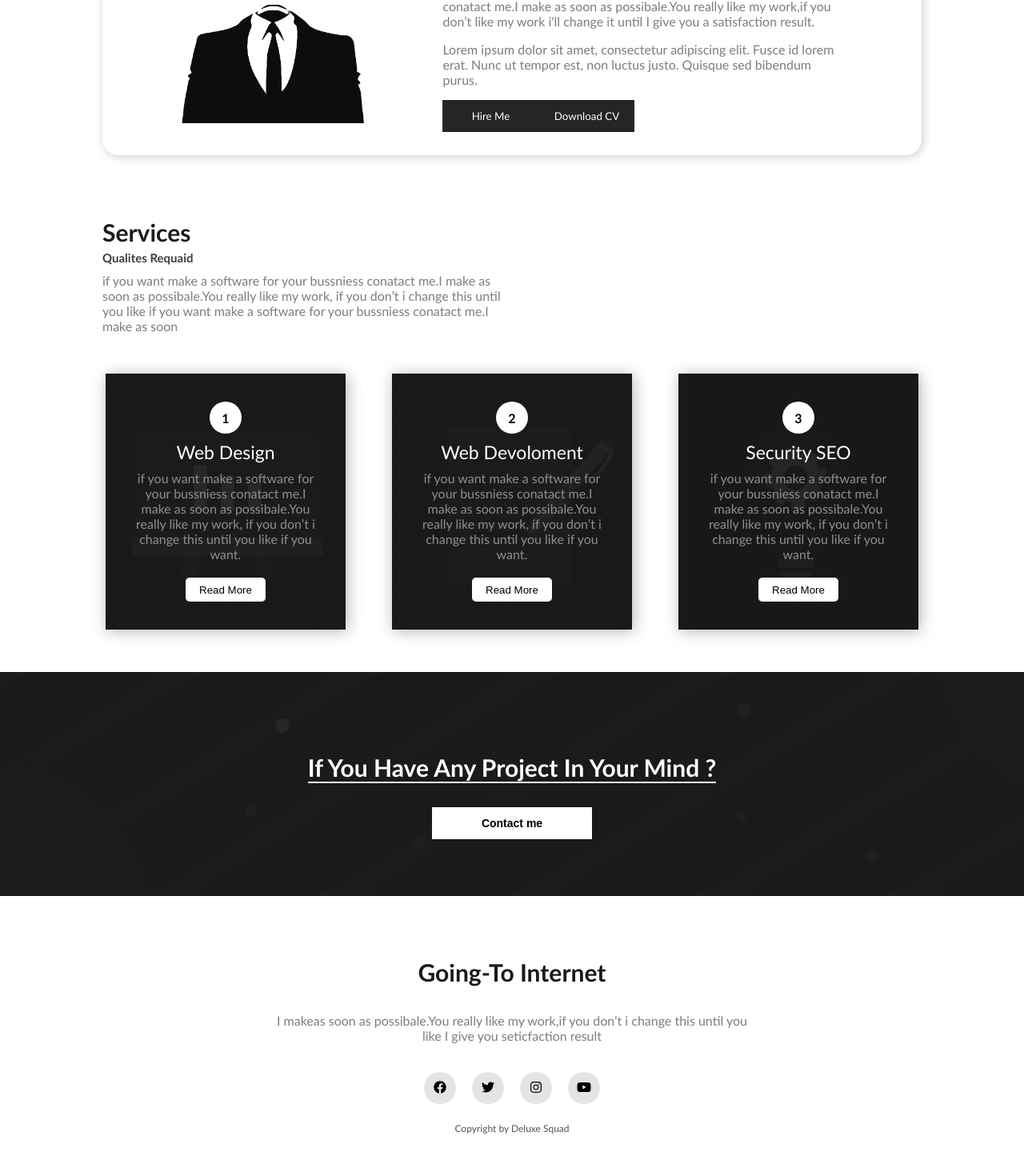
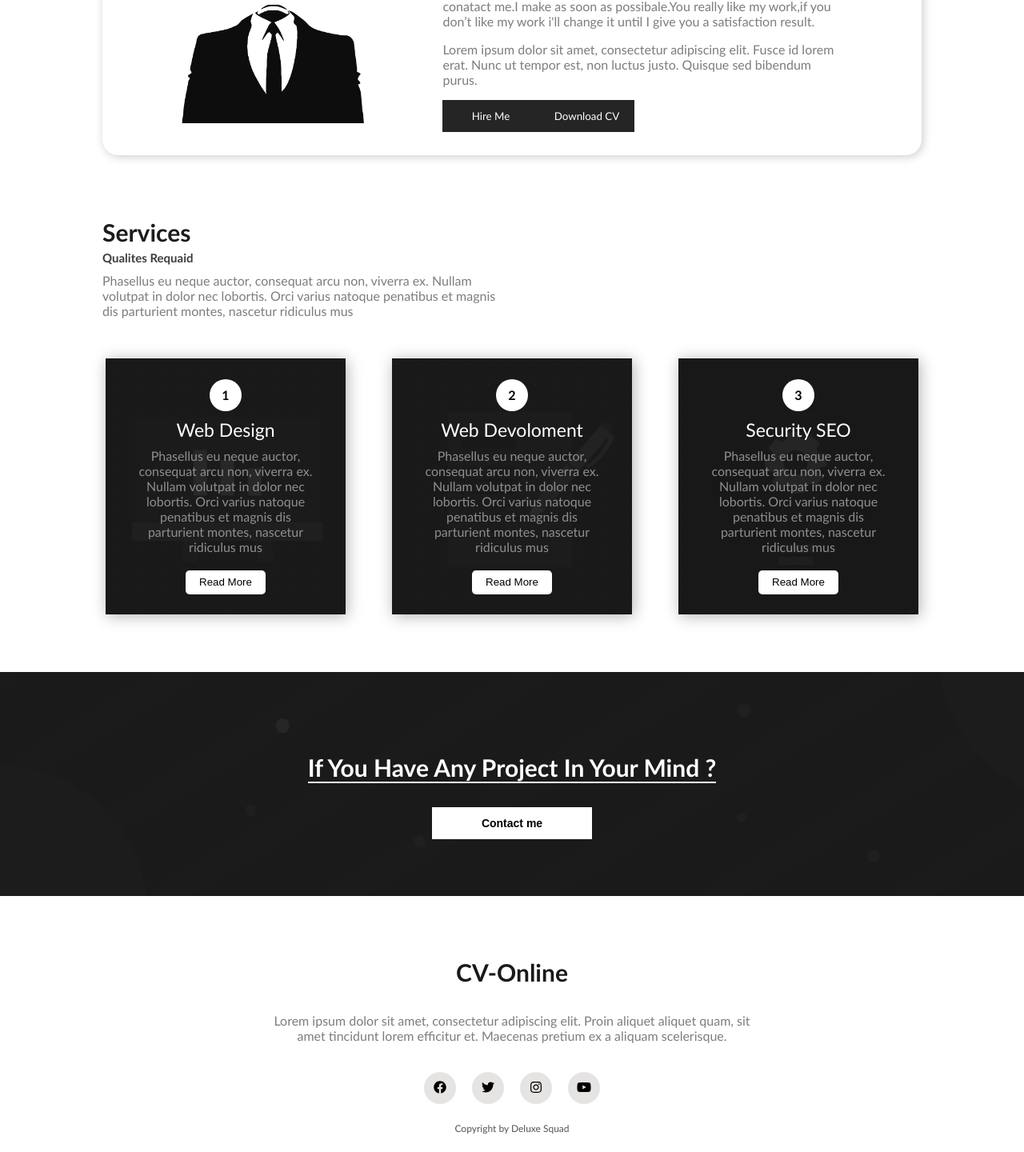
Before and after one commit to bogdanandreias/FE-CV-Online, a Vue app: page / in a window 1280 px wide. Shown: the part 806-2246 px from the top of the page at 80% size. Built offline with nearby package versions, Linux system fonts and the light colour scheme.

Commit message:
Added some loreipsum text.

```diff
--- a/src/components/CurriculumVitaeServices.vue
+++ b/src/components/CurriculumVitaeServices.vue
@@ -4,10 +4,9 @@
       <p>Services</p>
       <p>Qualites Requaid</p>
       <p>
-        if you want make a software for your bussniess conatact me.I make as
-        soon as possibale.You really like my work, if you don&#8217;t i change
-        this until you like if you want make a software for your bussniess
-        conatact me.I make as soon
+        Phasellus eu neque auctor, consequat arcu non, viverra ex. Nullam
+        volutpat in dolor nec lobortis. Orci varius natoque penatibus et magnis
+        dis parturient montes, nascetur ridiculus mus
       </p>
     </div>
     <div class="box-container">
@@ -15,9 +14,9 @@
         <span>1</span>
         <p class="heading">Web Design</p>
         <p class="details">
-          if you want make a software for your bussniess conatact me.I make as
-          soon as possibale.You really like my work, if you don&#8217;t i change
-          this until you like if you want.
+          Phasellus eu neque auctor, consequat arcu non, viverra ex. Nullam
+          volutpat in dolor nec lobortis. Orci varius natoque penatibus et
+          magnis dis parturient montes, nascetur ridiculus mus
         </p>
         <button>Read More</button>
       </div>
@@ -25,9 +24,9 @@
         <span>2</span>
         <p class="heading">Web Devoloment</p>
         <p class="details">
-          if you want make a software for your bussniess conatact me.I make as
-          soon as possibale.You really like my work, if you don&#8217;t i change
-          this until you like if you want.
+          Phasellus eu neque auctor, consequat arcu non, viverra ex. Nullam
+          volutpat in dolor nec lobortis. Orci varius natoque penatibus et
+          magnis dis parturient montes, nascetur ridiculus mus
         </p>
         <button>Read More</button>
       </div>
@@ -35,9 +34,9 @@
         <span>3</span>
         <p class="heading">Security SEO</p>
         <p class="details">
-          if you want make a software for your bussniess conatact me.I make as
-          soon as possibale.You really like my work, if you don&#8217;t i change
-          this until you like if you want.
+          Phasellus eu neque auctor, consequat arcu non, viverra ex. Nullam
+          volutpat in dolor nec lobortis. Orci varius natoque penatibus et
+          magnis dis parturient montes, nascetur ridiculus mus
         </p>
         <button>Read More</button>
       </div>
--- a/src/components/Footer.vue
+++ b/src/components/Footer.vue
@@ -1,10 +1,11 @@
 <template>
   <div>
     <footer>
-      <p>Going-To Internet</p>
+      <p>CV-Online</p>
       <p>
-        I makeas soon as possibale.You really like my work,if you don&#8217;t i
-        change this until you like I give you seticfaction result
+        Lorem ipsum dolor sit amet, consectetur adipiscing elit. Proin aliquet
+        aliquet quam, sit amet tincidunt lorem efficitur et. Maecenas pretium ex
+        a aliquam scelerisque.
       </p>
       <div class="social-icons">
         <a href="#"
```
